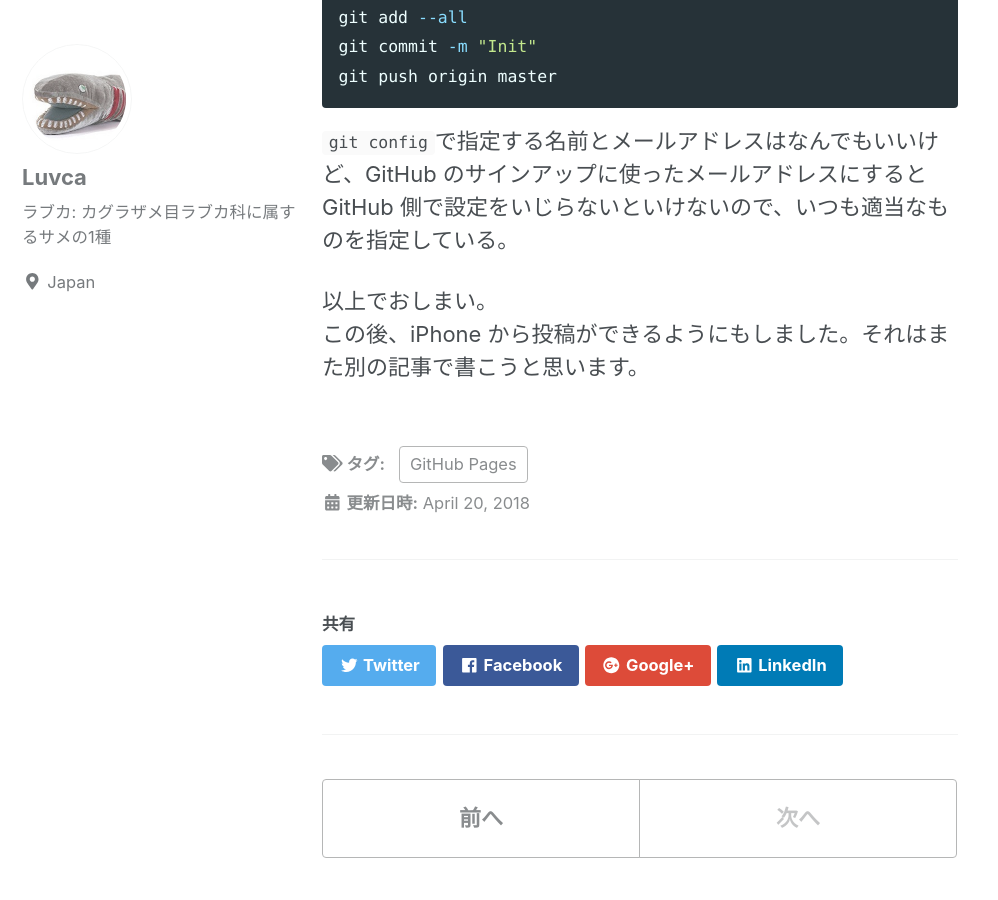
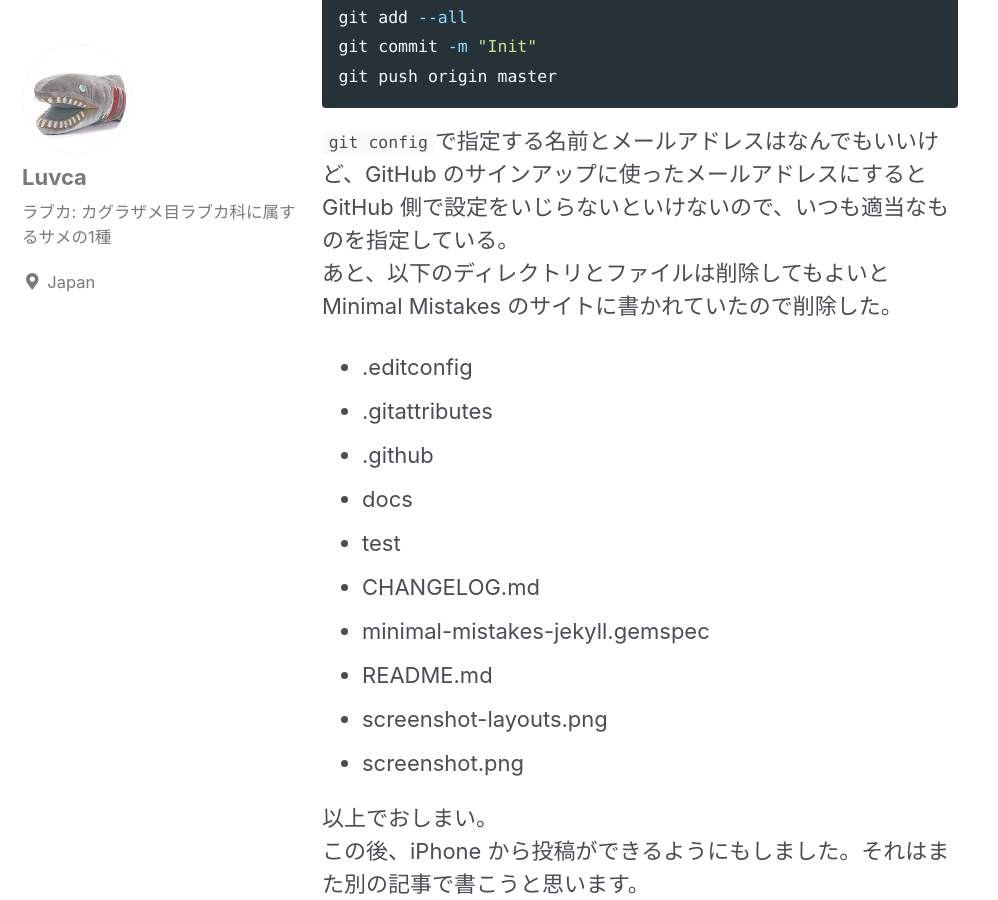
Before and after one commit to Luvca/Luvca.github.io, a Jekyll site: the page built from _posts/2018-04-20-how-to-create-this-blog.md, in a window 1280 px wide and 900 px high, scrolled down 2107 px. Shown: the whole window, without its empty margins (0-998 px from the left). Built offline with Jekyll 4.4.1, drawn with Linux system fonts in a browser that asks for light colours; nearby versions of some CDN libraries.

Commit message:
Update post

```diff
--- a/_posts/2018-04-20-how-to-create-this-blog.md
+++ b/_posts/2018-04-20-how-to-create-this-blog.md
@@ -46,6 +46,18 @@
 git push origin master
 ~~~
 `git config`で指定する名前とメールアドレスはなんでもいいけど、GitHub のサインアップに使ったメールアドレスにすると GitHub 側で設定をいじらないといけないので、いつも適当なものを指定している。
+あと、以下のディレクトリとファイルは削除してもよいと Minimal Mistakes のサイトに書かれていたので削除した。
+
+- .editconfig
+- .gitattributes
+- .github
+- docs
+- test
+- CHANGELOG.md
+- minimal-mistakes-jekyll.gemspec
+- README.md
+- screenshot-layouts.png
+- screenshot.png
 
 以上でおしまい。
 この後、iPhone から投稿ができるようにもしました。それはまた別の記事で書こうと思います。
```
